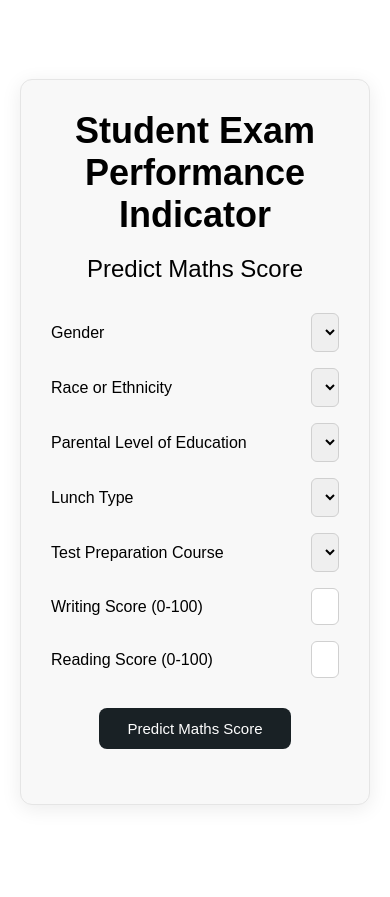
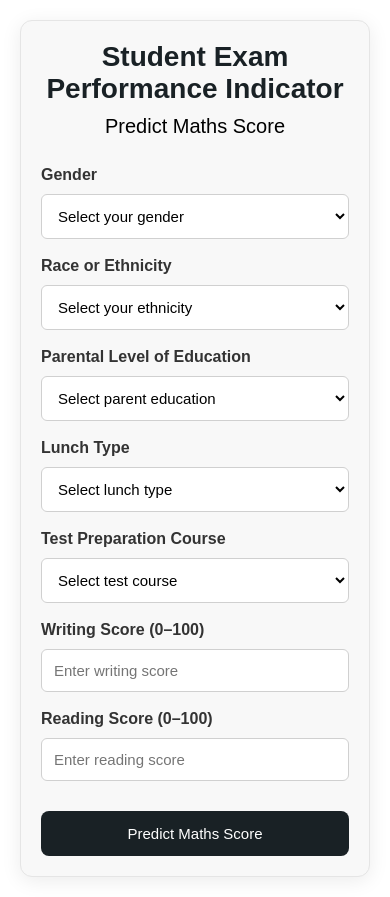
Before and after one commit to gituser1612/ML-Project, a Flask app: page /predictdata in a window 390 px wide. Before the commit the page ends 805 px from the top, so only its background shows below. Run offline with Flask 3, Linux system fonts and the light colour scheme.

Commit message:
Fixed Responsiveness

```diff
--- a/templates/home.html
+++ b/templates/home.html
@@ -5,67 +5,158 @@
     <meta charset="UTF-8">
     <meta name="viewport" content="width=device-width, initial-scale=1.0">
     <title>Prediction</title>
-</head>
 
-<body style="
+    <style>
+        * {
+            box-sizing: border-box;
             margin: 0;
+            padding: 0;
+        }
+
+        body {
             font-family: Arial, sans-serif;
             background-color: #ffffff;
-">
+        }
 
-    <div style="
+        .container {
             min-height: 100vh;
             display: flex;
             justify-content: center;
             align-items: center;
             padding: 20px;
-    ">
+        }
 
-        <div style="
+        .card {
             width: 750px;
+            max-width: 100%;
             background: #F8F8F8;
             border: 1px solid #e5e5e5;
             border-radius: 12px;
             padding: 30px;
-            box-shadow: 0 4px 20px rgba(0,0,0,0.08);
-        ">
+            box-shadow: 0 4px 20px rgba(0, 0, 0, 0.08);
+        }
 
-            <h1 style="
+        h1 {
             text-align: center;
-                margin-top: 0;
+            font-size: 36px;
             margin-bottom: 10px;
-                font-size: 36px;
-            ">
-                Student Exam Performance Indicator
-            </h1>
+            color: #192125;
+        }
 
-            <h2 style="
+        .subtitle {
             text-align: center;
+            font-size: 24px;
             margin-bottom: 30px;
+            font-weight: 500;
+        }
+
+        .form-grid {
+            display: grid;
+            grid-template-columns: 220px 1fr;
+            gap: 16px 20px;
+            align-items: center;
+        }
+
+        label {
+            font-size: 16px;
+            color: #333;
+        }
+
+        input,
+        select {
+            width: 100%;
+            padding: 12px;
+            border: 1px solid #d0d0d0;
+            border-radius: 6px;
+            background-color: white;
+            font-size: 15px;
+        }
+
+        input:focus,
+        select:focus {
+            outline: none;
+            border-color: #192125;
+        }
+
+        .button-container {
+            margin-top: 30px;
+            text-align: center;
+        }
+
+        button {
+            background: #192125;
+            color: white;
+            border: none;
+            padding: 14px 30px;
+            border-radius: 8px;
+            cursor: pointer;
+            font-size: 15px;
+            transition: 0.3s;
+        }
+
+        button:hover {
+            opacity: 0.9;
+        }
+
+        .result {
+            text-align: center;
+            margin-top: 25px;
             font-size: 24px;
-                font-weight: 500;
-            ">
-                Predict Maths Score
-            </h2>
+            font-weight: bold;
+            color: #192125;
+        }
+
+        /* Mobile Responsive */
+
+        @media (max-width: 768px) {
+
+            .card {
+                padding: 20px;
+            }
+
+            h1 {
+                font-size: 28px;
+            }
+
+            .subtitle {
+                font-size: 20px;
+                margin-bottom: 20px;
+            }
+
+            .form-grid {
+                grid-template-columns: 1fr;
+                gap: 10px;
+            }
+
+            label {
+                font-weight: 600;
+                margin-top: 8px;
+            }
+
+            button {
+                width: 100%;
+            }
+        }
+    </style>
+</head>
+
+<body>
+
+    <div class="container">
+
+        <div class="card">
+
+            <h1>Student Exam Performance Indicator</h1>
+
+            <h2 class="subtitle">Predict Maths Score</h2>
 
             <form action="{{ url_for('predict_datapoint') }}" method="post">
 
-                <div style="
-                    display: grid;
-                    grid-template-columns: 240px 1fr;
-                    gap: 16px 20px;
-                    align-items: center;
-                ">
+                <div class="form-grid">
 
                     <label>Gender</label>
 
-                    <select name="gender" required style="
-                        padding: 10px;
-                        border: 1px solid #d0d0d0;
-                        border-radius: 6px;
-                        width: 100%;
-                        box-sizing: border-box;
-                    ">
+                    <select name="gender" required>
                         <option value="">Select your gender</option>
                         <option value="male">Male</option>
                         <option value="female">Female</option>
@@ -73,12 +164,7 @@
 
                     <label>Race or Ethnicity</label>
 
-                    <select name="ethnicity" required style="
-                        padding: 10px;
-                        border: 1px solid #d0d0d0;
-                        border-radius: 6px;
-                        width: 100%;
-                    ">
+                    <select name="ethnicity" required>
                         <option value="">Select your ethnicity</option>
                         <option value="group A">Group A</option>
                         <option value="group B">Group B</option>
@@ -89,12 +175,7 @@
 
                     <label>Parental Level of Education</label>
 
-                    <select name="parental_level_of_education" required style="
-                        padding: 10px;
-                        border: 1px solid #d0d0d0;
-                        border-radius: 6px;
-                        width: 100%;
-                    ">
+                    <select name="parental_level_of_education" required>
                         <option value="">Select parent education</option>
                         <option value="associate's degree">Associate's degree</option>
                         <option value="bachelor's degree">Bachelor's degree</option>
@@ -106,12 +187,7 @@
 
                     <label>Lunch Type</label>
 
-                    <select name="lunch" required style="
-                        padding: 10px;
-                        border: 1px solid #d0d0d0;
-                        border-radius: 6px;
-                        width: 100%;
-                    ">
+                    <select name="lunch" required>
                         <option value="">Select lunch type</option>
                         <option value="free/reduced">Free / Reduced</option>
                         <option value="standard">Standard</option>
@@ -119,65 +195,35 @@
 
                     <label>Test Preparation Course</label>
 
-                    <select name="test_preparation_course" required style="
-                        padding: 10px;
-                        border: 1px solid #d0d0d0;
-                        border-radius: 6px;
-                        width: 100%;
-                    ">
+                    <select name="test_preparation_course" required>
                         <option value="">Select test course</option>
                         <option value="none">None</option>
                         <option value="completed">Completed</option>
                     </select>
 
-                    <label>Writing Score (0-100)</label>
+                    <label>Writing Score (0–100)</label>
 
                     <input type="number"
                            name="writing_score"
+                           placeholder="Enter writing score"
                            min="0"
                            max="100"
-                        placeholder="Enter writing score"
-                        required
-                        style="
-                            padding: 10px;
-                            border: 1px solid #d0d0d0;
-                            border-radius: 6px;
-                            width: 100%;
-                            box-sizing: border-box;
-                        ">
+                           required>
 
-                    <label>Reading Score (0-100)</label>
+                    <label>Reading Score (0–100)</label>
 
                     <input type="number"
                            name="reading_score"
+                           placeholder="Enter reading score"
                            min="0"
                            max="100"
-                        placeholder="Enter reading score"
-                        required
-                        style="
-                            padding: 10px;
-                            border: 1px solid #d0d0d0;
-                            border-radius: 6px;
-                            width: 100%;
-                            box-sizing: border-box;
-                        ">
+                           required>
 
                 </div>
 
-                <div style="
-                    text-align: center;
-                    margin-top: 30px;
-                ">
+                <div class="button-container">
 
-                    <button type="submit" style="
-                        background: #192125;
-                        color: white;
-                        border: none;
-                        padding: 12px 28px;
-                        border-radius: 8px;
-                        cursor: pointer;
-                        font-size: 15px;
-                    ">
+                    <button type="submit">
                         Predict Maths Score
                     </button>
 
@@ -185,14 +231,16 @@
 
             </form>
 
-            <h2 style="
-                text-align: center;
-                margin-top: 25px;
-            ">
-                {{ results }}
-            </h2>
+            {% if results %}
+
+            <div class="result">
+                Predicted Score: {{ results }}
+            </div>
+
+            {% endif %}
 
         </div>
+
     </div>
 
 </body>
```
Lines whose indentation alone changed are shown as unchanged.
